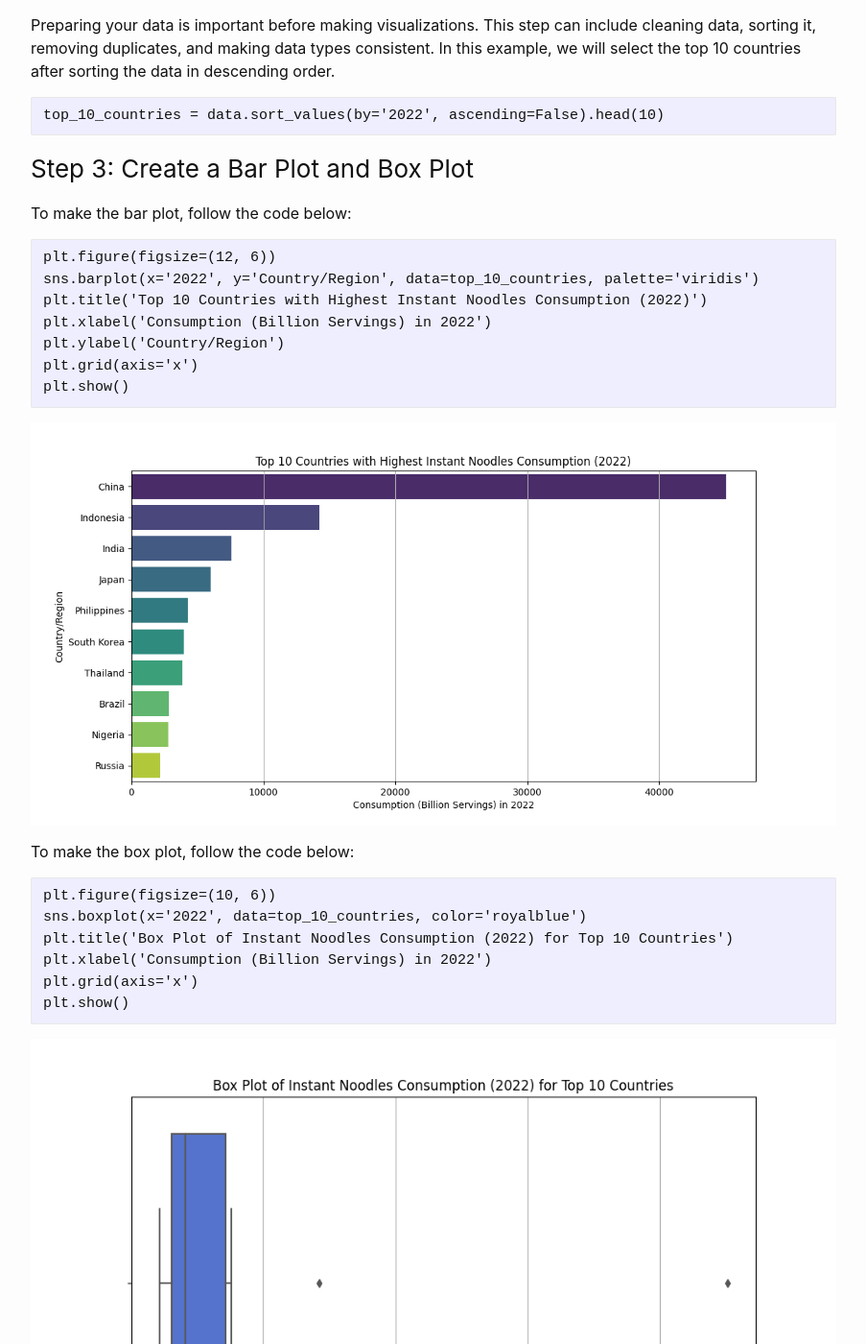
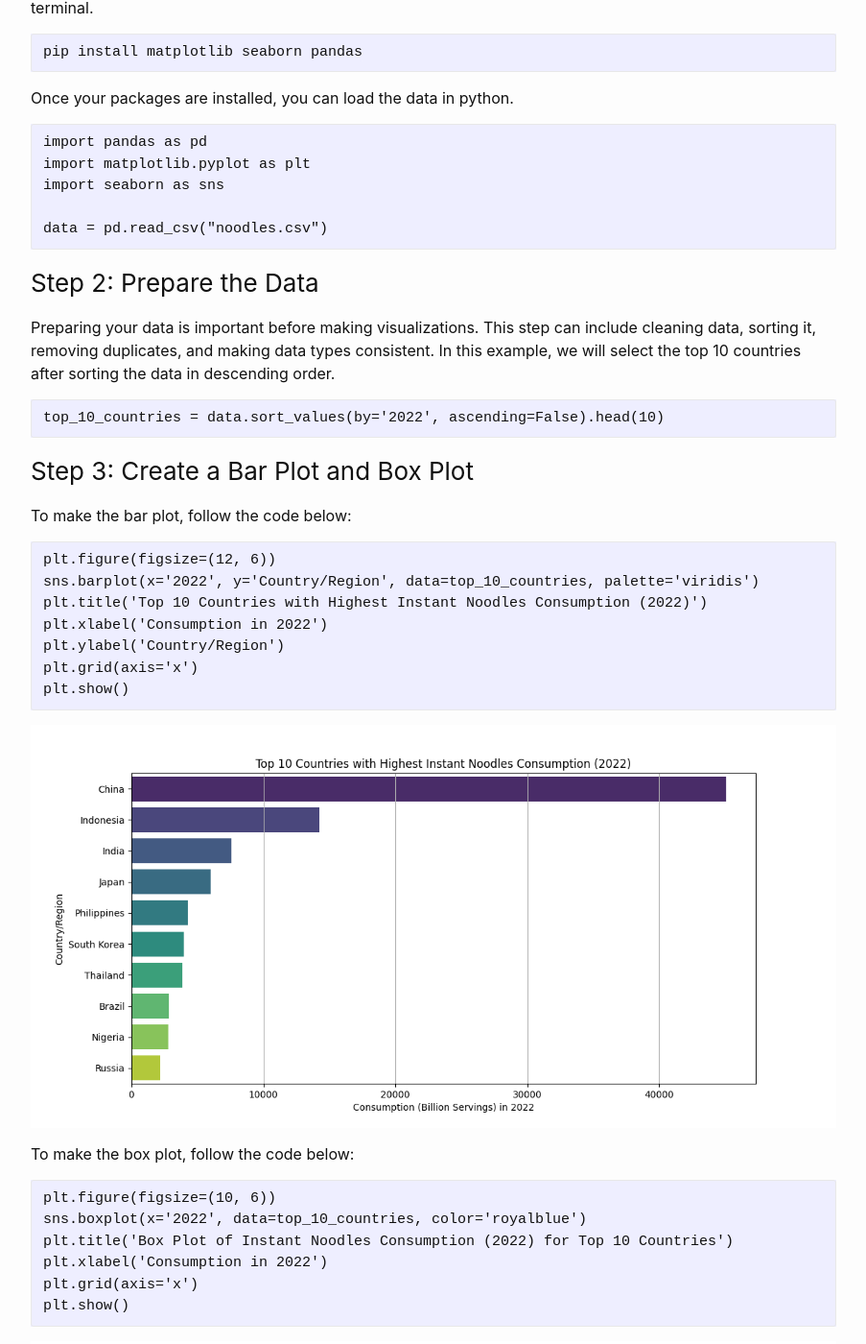
Before and after one commit to kylieclinton/blog386, a Jekyll site: the page built from _posts/2023-09-01-first-post.md, in a window 1280 px wide and 1400 px high, scrolled down 1411 px. Shown: the whole window at 96% size, without its empty margins (188-1091 px from the left). Built offline with Jekyll 4.4.1, drawn with Linux system fonts in a browser that asks for light colours; comment, search, counter and statistics services are not loaded; part of the change alters nothing that is shown; some of the changed text lies outside the part shown.

Commit message:
Update 2023-09-01-first-post.md

````diff
--- a/_posts/2023-09-01-first-post.md
+++ b/_posts/2023-09-01-first-post.md
@@ -7,6 +7,8 @@ image: "assets/images/eberhard-grossgasteiger-zG8VFOg7wgo-unsplash.jpg"
 ---
 ## Introduction
 Data visualization has taken the world by storm in recent years. Everyone wants their data to be presented in an engaging, easy-to-understand way. It allows us to analyze complex data, identify patterns, and extract valuable insights. It enables decision-makers to look at the simplified data and quickly make informed and accurate decisions. The boom in data visualization tools has made it easier for coders and non-coders alike to present data in a visually appealing way.
+
+![Data Viz]([https://github.com/kylieclinton/blog386/blob/main/assets/images/top_10_countries_bar.png](https://github.com/kylieclinton/blog386/blob/main/assets/images/lukas-blazek-mcSDtbWXUZU-unsplash.jpg))
 
 This tutorial will focus on three of those tools and compare setup, syntax, and results so you can decide which tools you would like to use. The three I will be focusing on are python packages Matplotlib and seaborn, R package ggplot2, and Tableau. For this tutorial, I will be using the [World Instant Noodles Consumption 2022]([https://statistics.byu.edu](https://www.kaggle.com/datasets/fortuneuwha/world-instant-noodles-consumption-2022/)) dataset.
 ## Python
@@ -47,7 +49,7 @@ To make the bar plot, follow the code below:
 plt.figure(figsize=(12, 6))
 sns.barplot(x='2022', y='Country/Region', data=top_10_countries, palette='viridis')
 plt.title('Top 10 Countries with Highest Instant Noodles Consumption (2022)')
-plt.xlabel('Consumption (Billion Servings) in 2022')
+plt.xlabel('Consumption in 2022')
 plt.ylabel('Country/Region')
 plt.grid(axis='x')
 plt.show()
@@ -60,7 +62,7 @@ To make the box plot, follow the code below:
 plt.figure(figsize=(10, 6))
 sns.boxplot(x='2022', data=top_10_countries, color='royalblue')
 plt.title('Box Plot of Instant Noodles Consumption (2022) for Top 10 Countries')
-plt.xlabel('Consumption (Billion Servings) in 2022')
+plt.xlabel('Consumption in 2022')
 plt.grid(axis='x')
 plt.show()
 ```
@@ -72,3 +74,39 @@ To save your plots as a .png or other filetype, you can use the following code:
 plt.savefig('top_10_countries_bar.png', format='png')
 plt.savefig('top_10_countries_box.png', format='png')
 ```
+
+## R
+(write info about data viz in R and the packages that work with it.)
+
+### Step 1: Load Libraries and Data
+Say something here
+
+```
+library(ggplot2)
+library(dplyr)
+```
+## Step 2: Filter the Data
+say something here
+```
+
+```
+
+## Step 3: Create the Bar and Box Plots
+say something here
+```
+
+```
+
+To save your plots, use the following syntax:
+```
+
+```
+
+## Tableau??
+Should I do Tableau or should I not worry about it for word count?
+
+
+## Compare and Contrast
+
+
+## Conclusion
````
